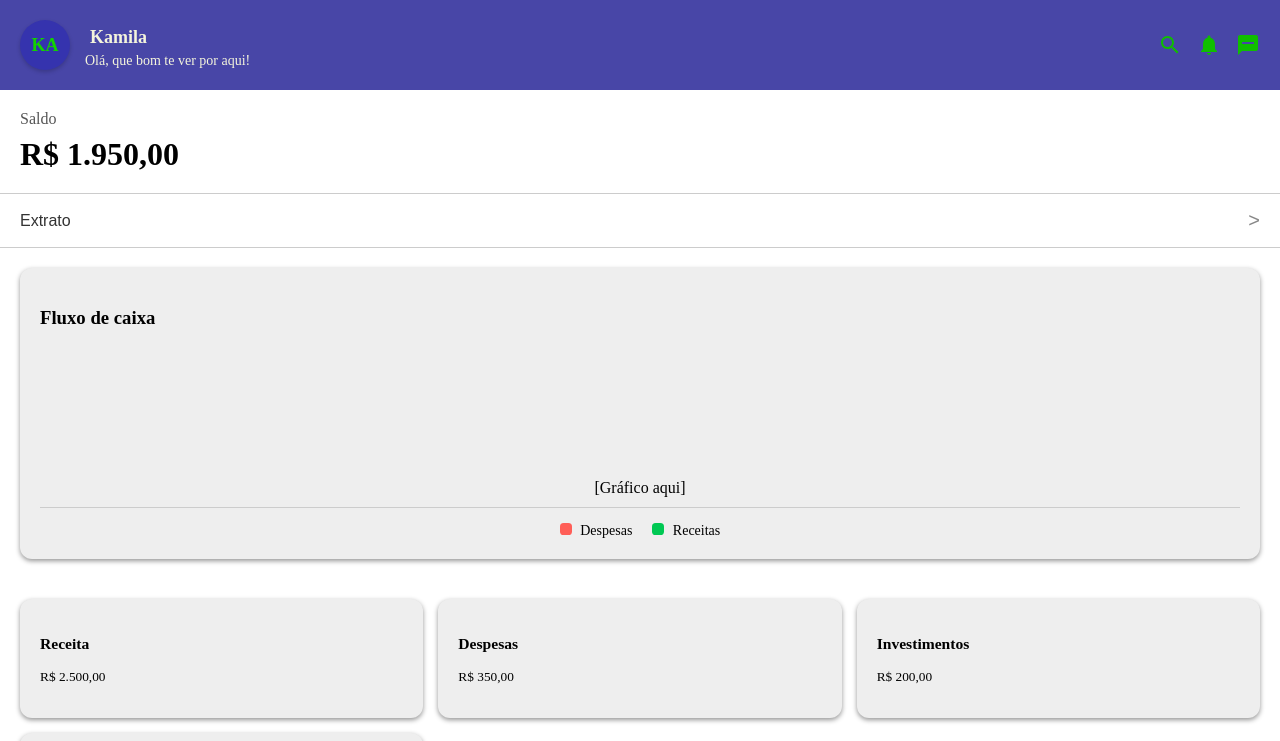
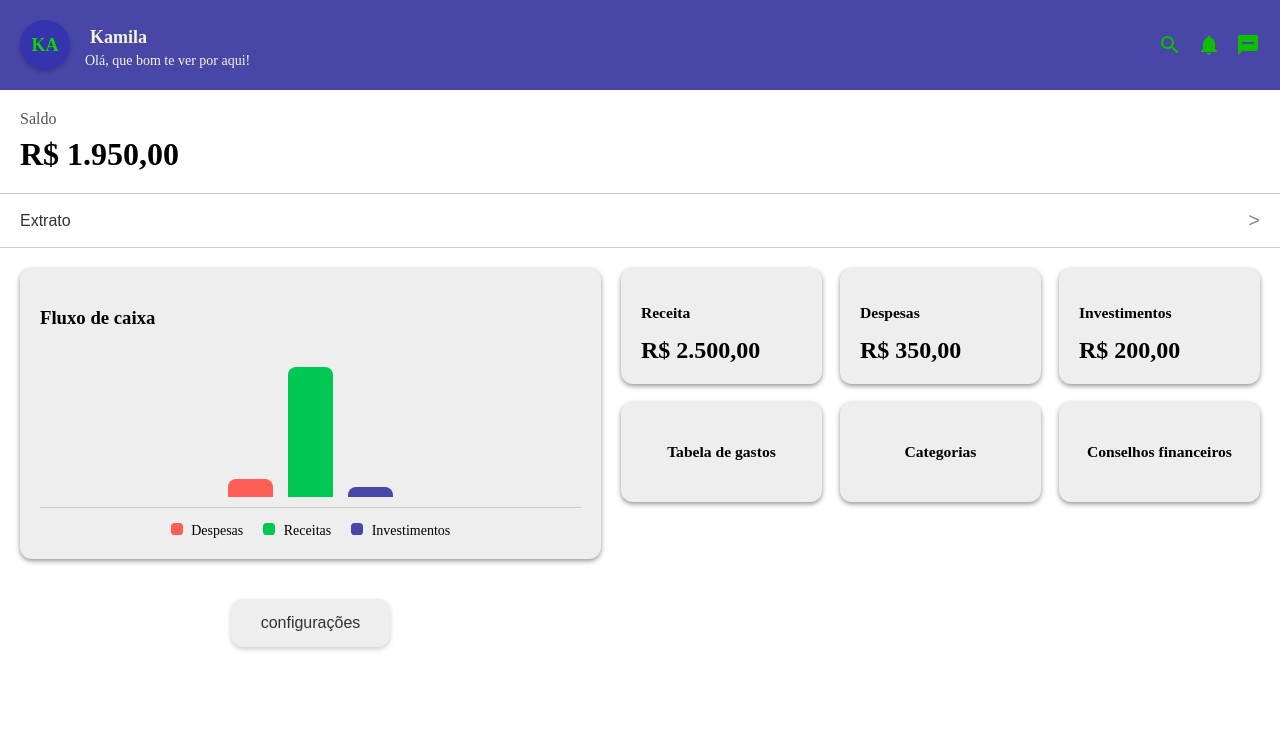
Before and after one commit to MrEduardo15/Experiencia-do-usuario, a React (Vite) app in the folder front-react/: page / in a window 1280 px wide. Shown: the top 741 px of the page. Built offline with nearby package versions, Linux system fonts and the light colour scheme.

Commit message:
configurando layout

```diff
--- a/front-react/src/index.css
+++ b/front-react/src/index.css
@@ -285,3 +285,98 @@ body {
   cursor: pointer;
   font-family: inherit;
 }
+.barra-grafico {
+  width: 45px;
+  border-radius: 8px 8px 0 0;
+}
+
+.barra-despesa {
+  background-color: #ff5e57;
+}
+
+.barra-receita {
+  background-color: #00c853;
+}
+
+.barra-investimento {
+  background-color: #4846a7;
+}
+
+.dot-investimento {
+  width: 12px;
+  height: 12px;
+  border-radius: 30%;
+  display: inline-block;
+  margin-right: 5px;
+  background-color: #4846a7;
+}
+
+.area-dashboard {
+  display: grid;
+  grid-template-columns: 1fr 1.1fr;
+  gap: 20px;
+  padding: 20px;
+  align-items: start;
+}
+
+.coluna-grafico {
+  display: flex;
+  flex-direction: column;
+  gap: 20px;
+}
+
+.coluna-grafico .card-fluxo {
+  margin: 0;
+}
+
+.grade-menu {
+  display: grid;
+  grid-template-columns: repeat(3, 1fr);
+  gap: 18px;
+}
+
+.grade-menu .card-fluxo {
+  margin: 0;
+  min-height: 100px;
+}
+
+.card-botao {
+  border: none;
+  text-align: left;
+  cursor: pointer;
+  font-family: inherit;
+}
+
+.card-centralizado {
+  display: flex;
+  justify-content: center;
+  align-items: center;
+  text-align: center;
+  padding: 15px;
+}
+
+.card-centralizado h3 {
+  margin: 0;
+}
+
+.valor-card {
+  font-size: 24px;
+  font-weight: bold;
+  margin: 10px 0 0 0;
+}
+
+@media (max-width: 900px) {
+  .area-dashboard {
+    grid-template-columns: 1fr;
+  }
+
+  .grade-menu {
+    grid-template-columns: repeat(2, 1fr);
+  }
+}
+
+@media (max-width: 600px) {
+  .grade-menu {
+    grid-template-columns: 1fr;
+  }
+}
--- a/front-react/src/pages/Principal.jsx
+++ b/front-react/src/pages/Principal.jsx
@@ -10,12 +10,26 @@ function Principal({
   irParaConfiguracoes
 }) {
   const usuario = 'Kamila'
+
   function formatarValor(valor) {
     return valor.toLocaleString('pt-BR', {
       style: 'currency',
       currency: 'BRL'
     })
   }
+
+  function calcularAltura(valor) {
+    const maiorValor = Math.max(receita, despesas, investimentos)
+
+    if (maiorValor === 0) {
+      return '10px'
+    }
+
+    const altura = (valor / maiorValor) * 130
+
+    return `${altura}px`
+  }
+
   return (
     <>
       <header className="perfil-header">
@@ -77,24 +91,52 @@ function Principal({
           <span className="seta">&gt;</span>
         </button>
 
+        <section className="area-dashboard">
+          <div className="coluna-grafico">
             <section className="card-fluxo">
               <h3>Fluxo de caixa</h3>
 
               <div className="container-grafico">
-            [Gráfico aqui]
+                <div
+                  className="barra-grafico barra-despesa"
+                  style={{ height: calcularAltura(despesas) }}
+                  title={`Despesas: ${formatarValor(despesas)}`}
+                ></div>
+
+                <div
+                  className="barra-grafico barra-receita"
+                  style={{ height: calcularAltura(receita) }}
+                  title={`Receitas: ${formatarValor(receita)}`}
+                ></div>
+
+                <div
+                  className="barra-grafico barra-investimento"
+                  style={{ height: calcularAltura(investimentos) }}
+                  title={`Investimentos: ${formatarValor(investimentos)}`}
+                ></div>
               </div>
 
               <div className="legenda">
                 <span>
                   <i className="dot-despesa"></i> Despesas
                 </span>
+
                 <span>
                   <i className="dot-receita"></i> Receitas
+                </span>
+
+                <span>
+                  <i className="dot-investimento"></i> Investimentos
                 </span>
               </div>
             </section>
 
-        <section className="container-cards">
+            <button className="botao-configuracoes" onClick={irParaConfiguracoes}>
+              configurações
+            </button>
+          </div>
+
+          <section className="grade-menu">
             <button className="card-fluxo card-botao" onClick={irParaReceitas}>
               <h3>Receita</h3>
               <p className="valor-card">{formatarValor(receita)}</p>
@@ -110,15 +152,19 @@ function Principal({
               <p className="valor-card">{formatarValor(investimentos)}</p>
             </button>
 
-          <div className="card-fluxo card-mais">
-            <h3>Mais</h3>
-            <p className="simbolo-mais">+</p>
-          </div>
+            <button className="card-fluxo card-botao card-centralizado" onClick={irParaExtrato}>
+              <h3>Tabela de gastos</h3>
+            </button>
+
+            <button className="card-fluxo card-botao card-centralizado">
+              <h3>Categorias</h3>
+            </button>
+
+            <button className="card-fluxo card-botao card-centralizado">
+              <h3>Conselhos financeiros</h3>
+            </button>
           </section>
-
-        <button className="botao-configuracoes" onClick={irParaConfiguracoes}>
-          configurações
-        </button>
+        </section>
       </main>
     </>
   )
```
Also changed, not shown: front-react/src/App.css (line endings or trailing spaces). Lines whose indentation alone changed are shown as unchanged.
